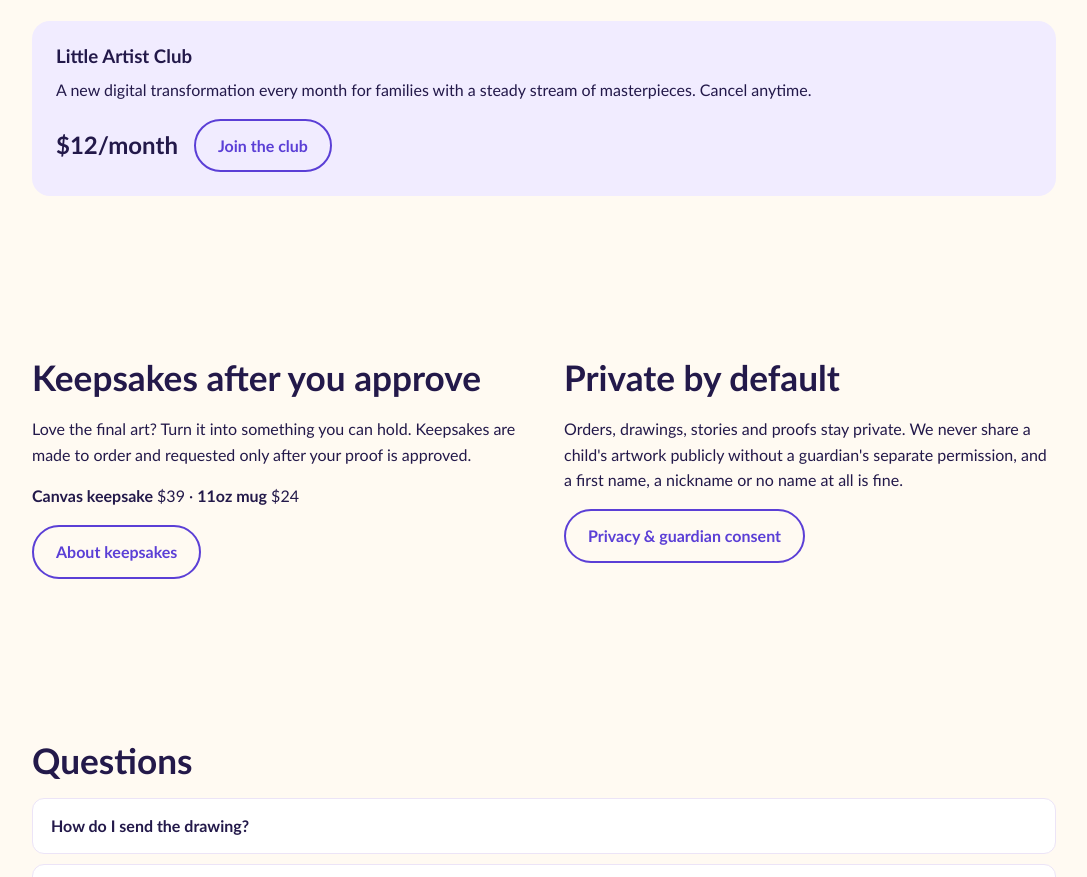
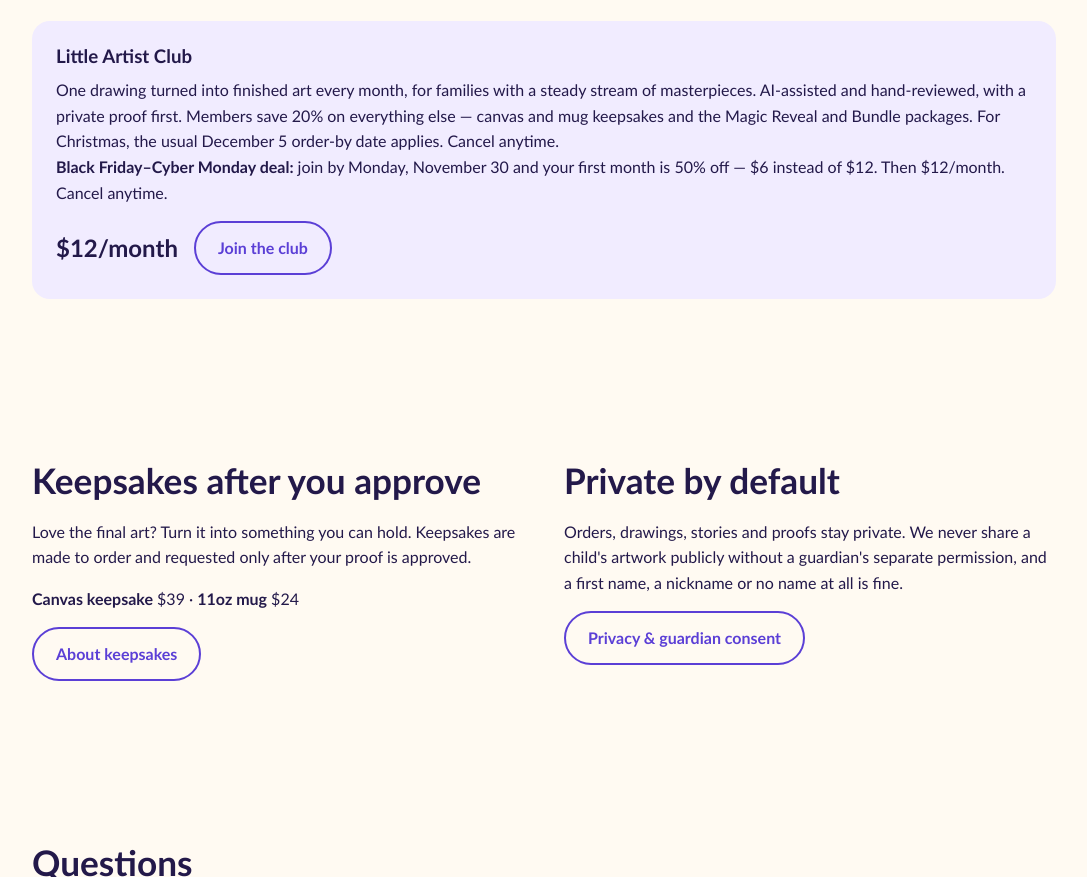
Before and after one commit to luckeybearcreations-lab/wonderdraw-site, a website: page public/index.html in a window 1280 px wide. Shown: the part 1973-2850 px from the top of the page, without its empty margins (96-1183 px from the left). Drawn offline with Linux system fonts and the light colour scheme.

Commit message:
Publish full Little Artist Club terms + launch deal (first month 50% off through Nov 30, 2026)

```diff
--- a/public/index.html
+++ b/public/index.html
@@ -110,7 +110,8 @@
       <article class="club">
         <div>
           <h3>Little Artist Club</h3>
-          <p>A new digital transformation every month for families with a steady stream of masterpieces. Cancel anytime.</p>
+          <p>One drawing turned into finished art every month, for families with a steady stream of masterpieces. AI-assisted and hand-reviewed, with a private proof first. Members save 20% on everything else — canvas and mug keepsakes and the Magic Reveal and Bundle packages. For Christmas, the usual December 5 order-by date applies. Cancel anytime.</p>
+          <p><strong>Black Friday–Cyber Monday deal:</strong> join by Monday, November 30 and your first month is 50% off — $6 instead of $12. Then $12/month. Cancel anytime.</p>
         </div>
         <div class="club-buy">
           <p class="price" data-price="club">$12/month</p>
```
Also changed, not shown: public/terms.html (+2 -0 lines).
